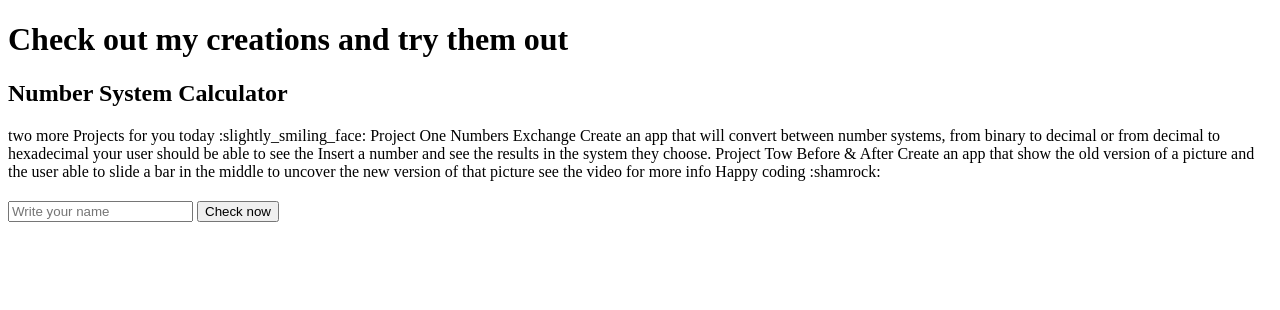
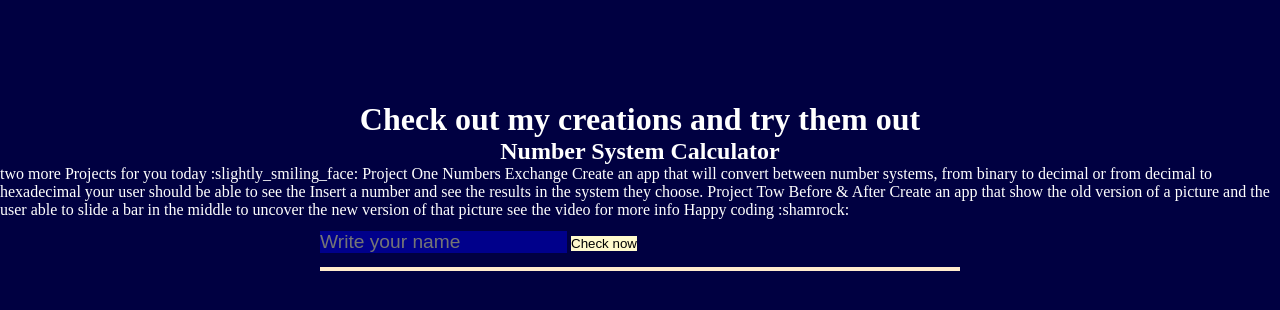
Before and after one commit to VivianeBusch-Wallace/funStuff, a plain HTML site: page index.html in a window 1280 px wide. Drawn offline with Linux system fonts and the light colour scheme.

Commit message:
changing styles of weekend countdown

```diff
--- a/index.html
+++ b/index.html
@@ -4,6 +4,11 @@
     <meta charset="UTF-8" />
     <meta http-equiv="X-UA-Compatible" content="IE=edge" />
     <meta name="viewport" content="width=device-width, initial-scale=1.0" />
+    <!-- fonts -->
+    <!-- <link
+      href="https://fonts.googleapis.com/css2?family=Itim&display=swap"
+      rel="stylesheet"
+    /> -->
     <!-- main style -->
     <link rel="stylesheet" href="./styles/main.css" />
     <title>Fun Stuff</title>
@@ -23,7 +28,7 @@
     </p>
     <section>
       <!-- weekend countdown  -->
-      <h2 class="How many days are left until tthe weekend?"></h2>
+      <h2 class="How many days are left until the weekend?"></h2>
       <form action="">
         <input type="text" id="userName" placeholder="Write your name" />
         <button id="checkNow">Check now</button>
--- a/styles/main.css
+++ b/styles/main.css
@@ -0,0 +1,36 @@
+* {
+  margin: 0;
+  padding: 0;
+  box-sizing: border-box;
+}
+body {
+  display: flex;
+  justify-content: center;
+  align-items: center;
+  flex-direction: column;
+  height: 90vh;
+  width: 100vw;
+  background-color: rgb(0, 0, 65);
+  color: white;
+}
+section {
+  /* font-family: "Itim", cursive; */
+  width: 50vw;
+  height: 50vh;
+  line-height: 3rem;
+}
+input {
+  border: none;
+  background-color: darkblue;
+  color: white;
+  font-size: larger;
+}
+button {
+  border: none;
+  background-color: lemonchiffon;
+  color: black;
+  font-size: smaller;
+}
+.result {
+  border: blanchedalmond 2px solid;
+}
```
